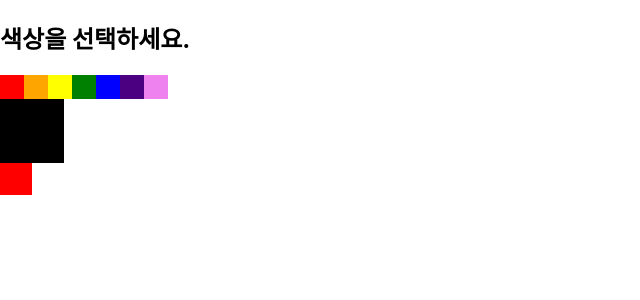
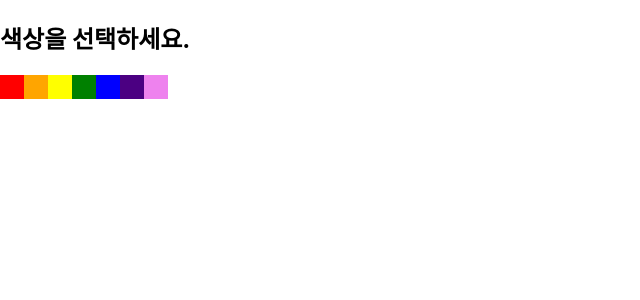
Before and after one commit to DongwookJeong/context-api-learn, a React (Create React App) app in the folder context-tutorial/: page / in a window 1280 px wide. Shown: the top 300 px of the page, without its empty margins (0-640 px from the left). Built offline with nearby package versions, Linux system fonts and the light colour scheme.

Commit message:
useContext Hook 사용하기, Hook은 함수 컴포넌트에서만 사용 할 수 있다. 클래스형 컴포넌트에서는 Hook을 사용할 수 없다.

```diff
--- a/context-tutorial/src/components/colorBox.js
+++ b/context-tutorial/src/components/colorBox.js
@@ -1,8 +1,10 @@
-import {ColorConsumer} from "../contexts/color";
+import { useContext } from "react";
+import ColorContext from "../contexts/color";
 
 const ColorBox = () => {
+    const {state} = useContext(ColorContext)
     return (
-         <ColorConsumer>
+         <>
             {({state}) => (
                 <>
                 <div
@@ -22,7 +24,7 @@ const ColorBox = () => {
                 />
                 </>
             )}
-        </ColorConsumer>
+        </>
     )
 }
 
```
